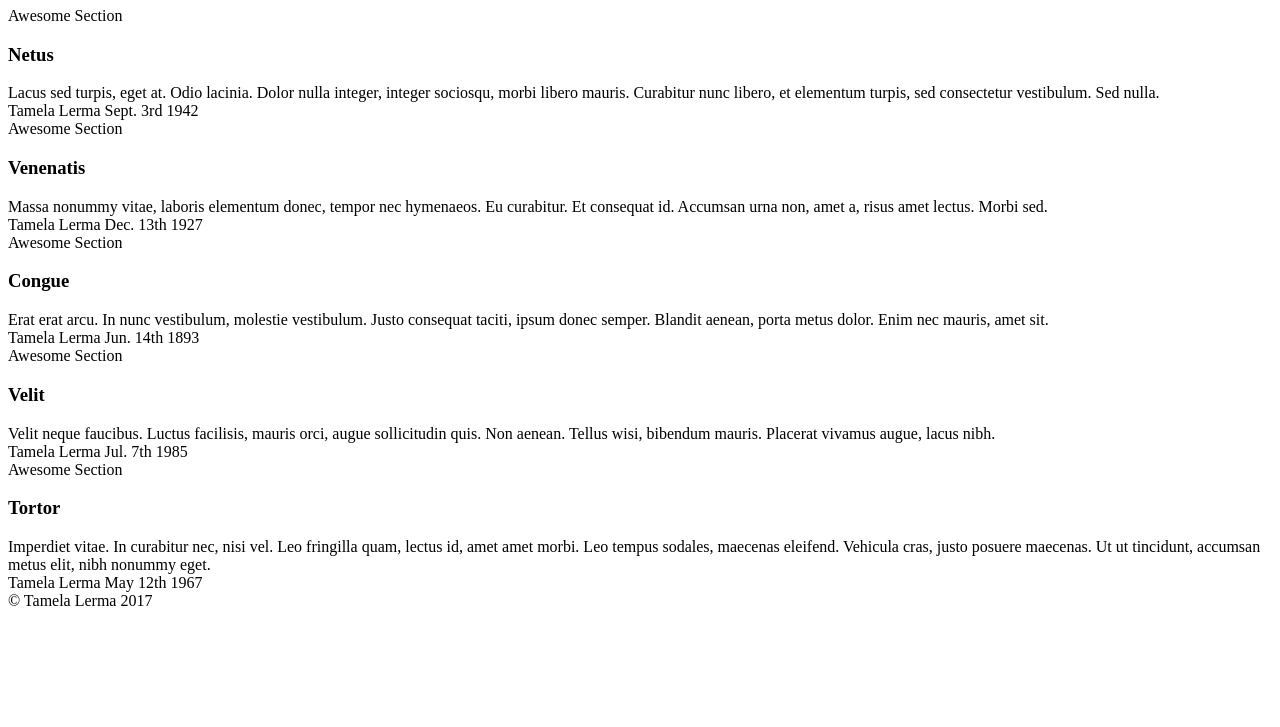
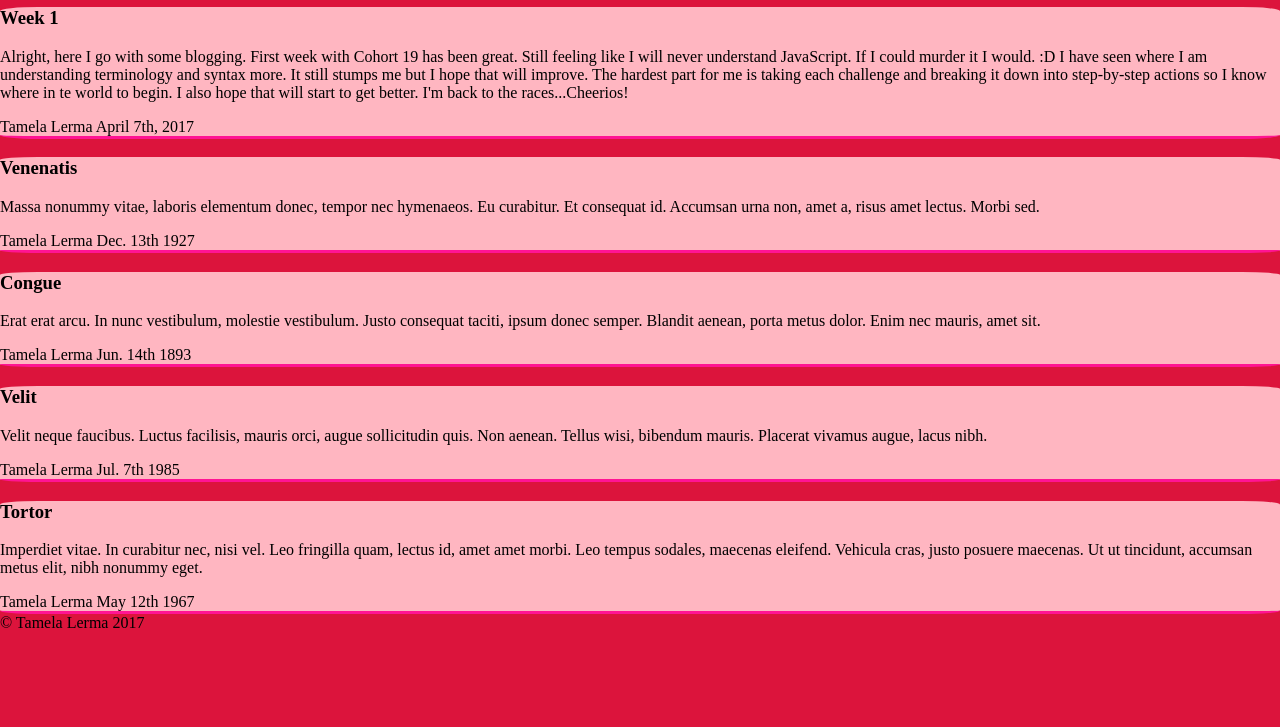
Before and after one commit to tlerma83/blog, a plain HTML site: page index.html in a window 1280 px wide. Shown: the part 73-800 px from the top of the page. Drawn offline with Linux system fonts and the light colour scheme.

Commit message:
made changes to blog

```diff
--- /dev/null
+++ b/css/main.css
@@ -0,0 +1,19 @@
+html {
+    margin: 0;
+}
+
+body {
+    margin: 0;
+    background-color: crimson;
+}
+
+article {
+    background-color: lightpink;
+    border-bottom: 3px inset deeppink;
+    border-radius: 3%;
+}
+
+header {
+    margin: 0 auto;
+    text-align: center;
+}
--- a/index.html
+++ b/index.html
@@ -1,7 +1,9 @@
 <!DOCTYPE html>
 <html>
     <head>
-        <title>Holy Crap!</title>
+        <meta charset="utf-8">
+        <title>Holy CrapSticks</title>
+        <link rel="stylesheet" type="text/css" href="css/main.css">
     </head>
     <body>
         <header>
@@ -9,38 +11,37 @@
         </header>
 
         <article>
-            <section>Awesome Section</section>
-            <h3>Netus</h3>
-            Lacus sed turpis, eget at. Odio lacinia. Dolor nulla integer, integer sociosqu, morbi libero mauris. Curabitur nunc libero, et elementum turpis, sed consectetur vestibulum. Sed nulla.
-            <footer>Tamela Lerma Sept. 3rd 1942</footer>
+            <h3>Week 1</h3>
+            <p>Alright, here I go with some blogging. First week with Cohort 19 has been great. Still feeling like I will never understand JavaScript. If I could murder it I would. :D I have seen where I am understanding terminology and syntax more. It still stumps me but I hope that will improve. The hardest part for me is taking each challenge and breaking it down into step-by-step actions so I know where in te world to begin. I also hope that will start to get better. I'm back to the races...Cheerios!</p>
+            <footer>Tamela Lerma April 7th, 2017</footer>
 
         </article>
 
         <article>
-            <section>Awesome Section</section>
             <h3>Venenatis</h3>
-            Massa nonummy vitae, laboris elementum donec, tempor nec hymenaeos. Eu curabitur. Et consequat id. Accumsan urna non, amet a, risus amet lectus. Morbi sed.
+            <p>Massa nonummy vitae, laboris elementum donec, tempor nec hymenaeos. Eu curabitur. Et consequat id. Accumsan urna non, amet a, risus amet lectus. Morbi sed.
+            </p>
             <footer>Tamela Lerma Dec. 13th 1927</footer>
         </article>
 
         <article>
-            <section>Awesome Section</section>
             <h3>Congue</h3>
-            Erat erat arcu. In nunc vestibulum, molestie vestibulum. Justo consequat taciti, ipsum donec semper. Blandit aenean, porta metus dolor. Enim nec mauris, amet sit.
+            <p>Erat erat arcu. In nunc vestibulum, molestie vestibulum. Justo consequat taciti, ipsum donec semper. Blandit aenean, porta metus dolor. Enim nec mauris, amet sit.
+            </p>
             <footer>Tamela Lerma Jun. 14th 1893</footer>
         </article>
 
         <article>
-            <section>Awesome Section</section>
             <h3>Velit</h3>
-            Velit neque faucibus. Luctus facilisis, mauris orci, augue sollicitudin quis. Non aenean. Tellus wisi, bibendum mauris. Placerat vivamus augue, lacus nibh.
+            <p>Velit neque faucibus. Luctus facilisis, mauris orci, augue sollicitudin quis. Non aenean. Tellus wisi, bibendum mauris. Placerat vivamus augue, lacus nibh.
+            </p>
             <footer>Tamela Lerma Jul. 7th 1985</footer>
         </article>
 
         <article>
-            <section>Awesome Section</section>
             <h3>Tortor</h3>
-            Imperdiet vitae. In curabitur nec, nisi vel. Leo fringilla quam, lectus id, amet amet morbi. Leo tempus sodales, maecenas eleifend. Vehicula cras, justo posuere maecenas. Ut ut tincidunt, accumsan metus elit, nibh nonummy eget.
+            <p>Imperdiet vitae. In curabitur nec, nisi vel. Leo fringilla quam, lectus id, amet amet morbi. Leo tempus sodales, maecenas eleifend. Vehicula cras, justo posuere maecenas. Ut ut tincidunt, accumsan metus elit, nibh nonummy eget.
+            </p>
             <footer>Tamela Lerma May 12th 1967</footer>
         </article>
         <footer class="bottom">&copy Tamela Lerma 2017</footer>
```
Also changed, not shown: main.css (deleted).
